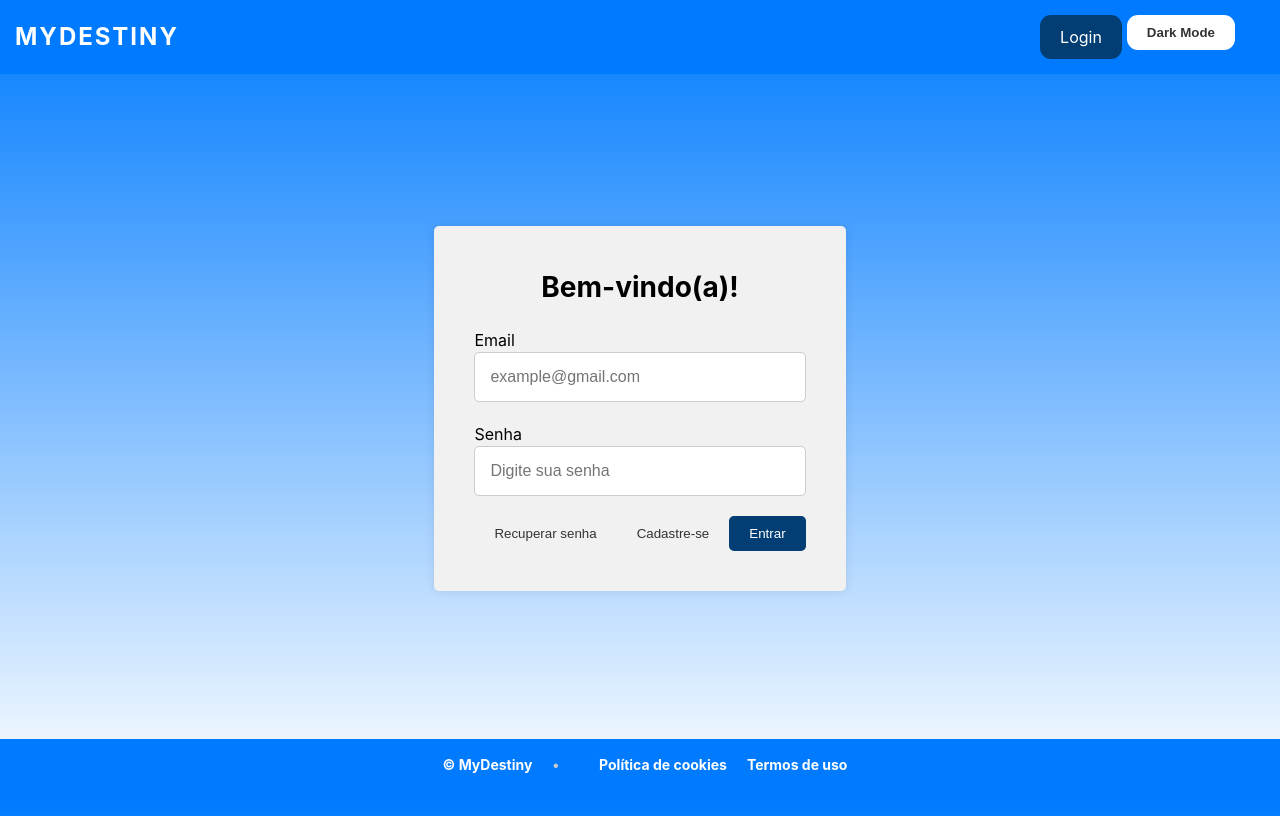
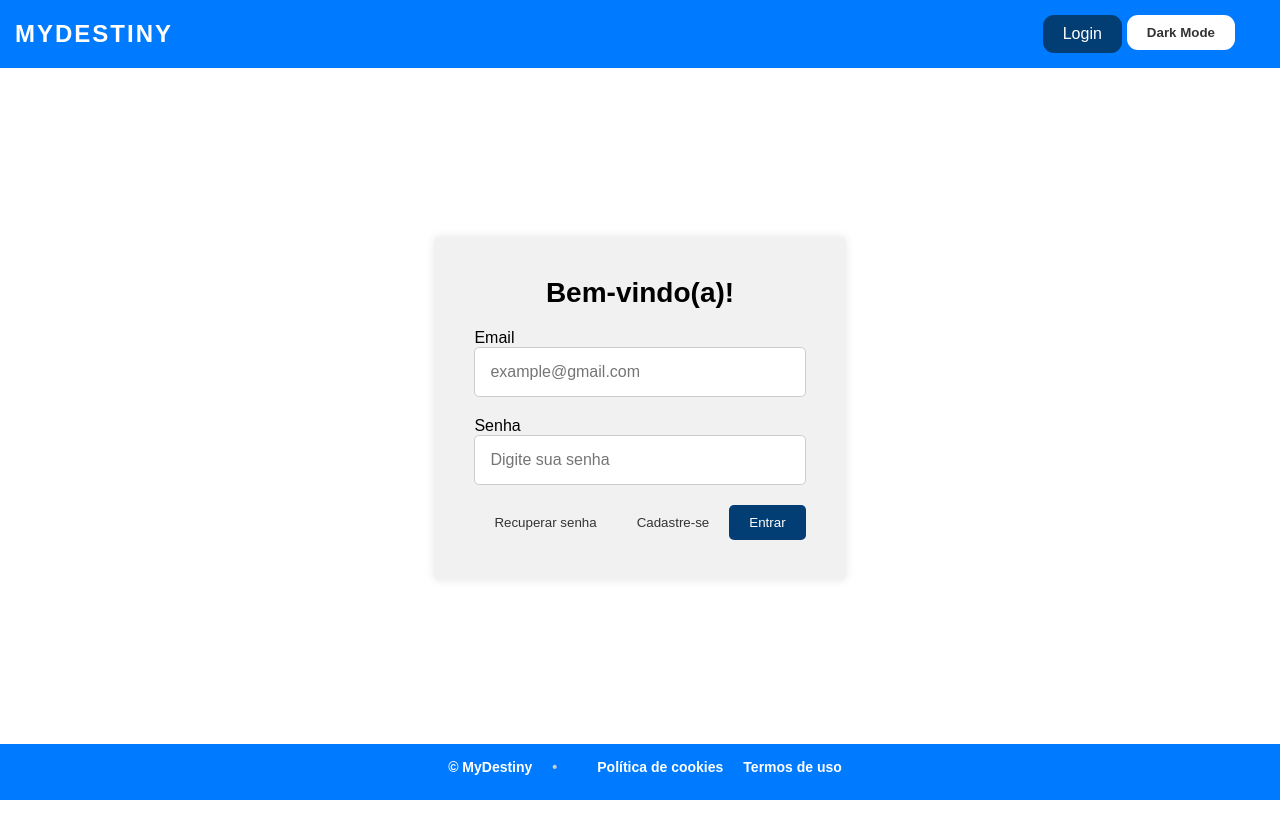
Before and after one commit to GuilhermeMFortes/myDestiny, a React app: page /meus-pacotes in a window 1280 px wide. Built offline with nearby package versions, Linux system fonts and the light colour scheme; the HTML template or start-up script is replaced by a standard one.

Commit message:
feature dark mode #36

```diff
--- a/src/index.css
+++ b/src/index.css
@@ -1,16 +1,7 @@
 :root {
-  font-family: Inter, system-ui, Avenir, Helvetica, Arial, sans-serif;
-  line-height: 1.5;
-  font-weight: 400;
+  font-family: sans-serif;
+}
 
-
-  background: linear-gradient(#007bff, #ffffff);
-  background-attachment: fixed;
-  background-color: #d3dbd9;
-
-  font-synthesis: none;
-  text-rendering: optimizeLegibility;
-  -webkit-font-smoothing: antialiased;
-  -moz-osx-font-smoothing: grayscale;
-  -webkit-text-size-adjust: 100%;
+body.dark-mode {
+  background-color: #141414;
 }
```
Also changed, not shown: 1 other file (tests, documents, lock files or other folders).
